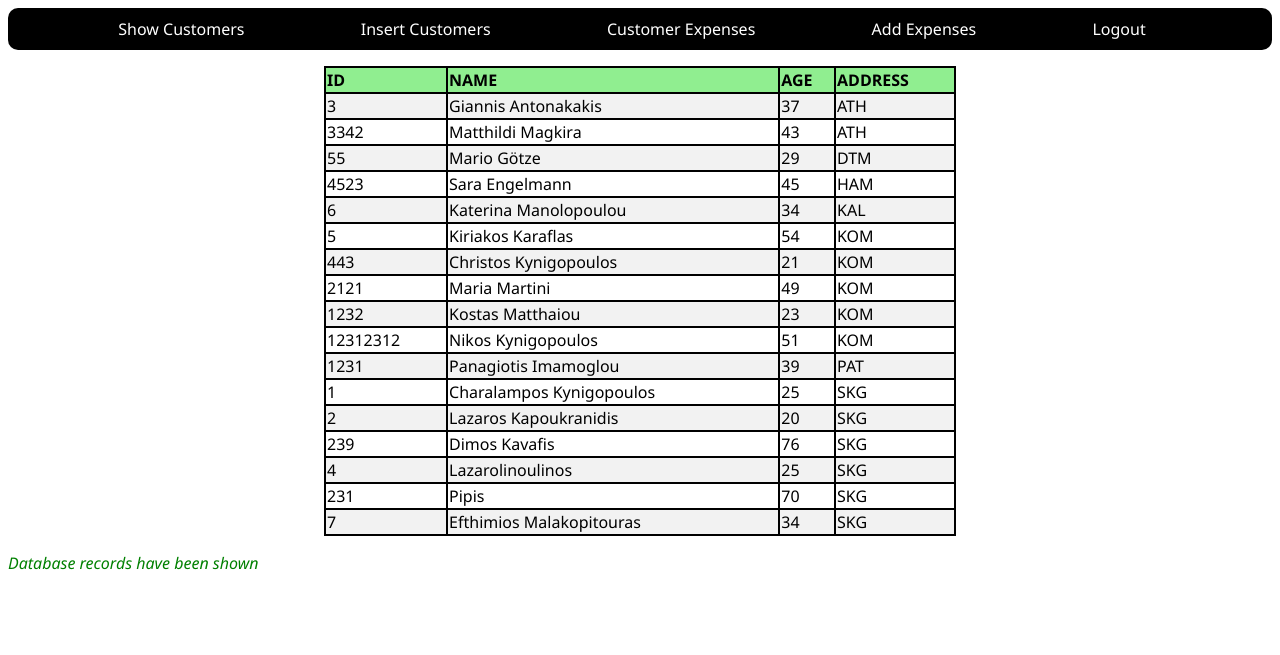
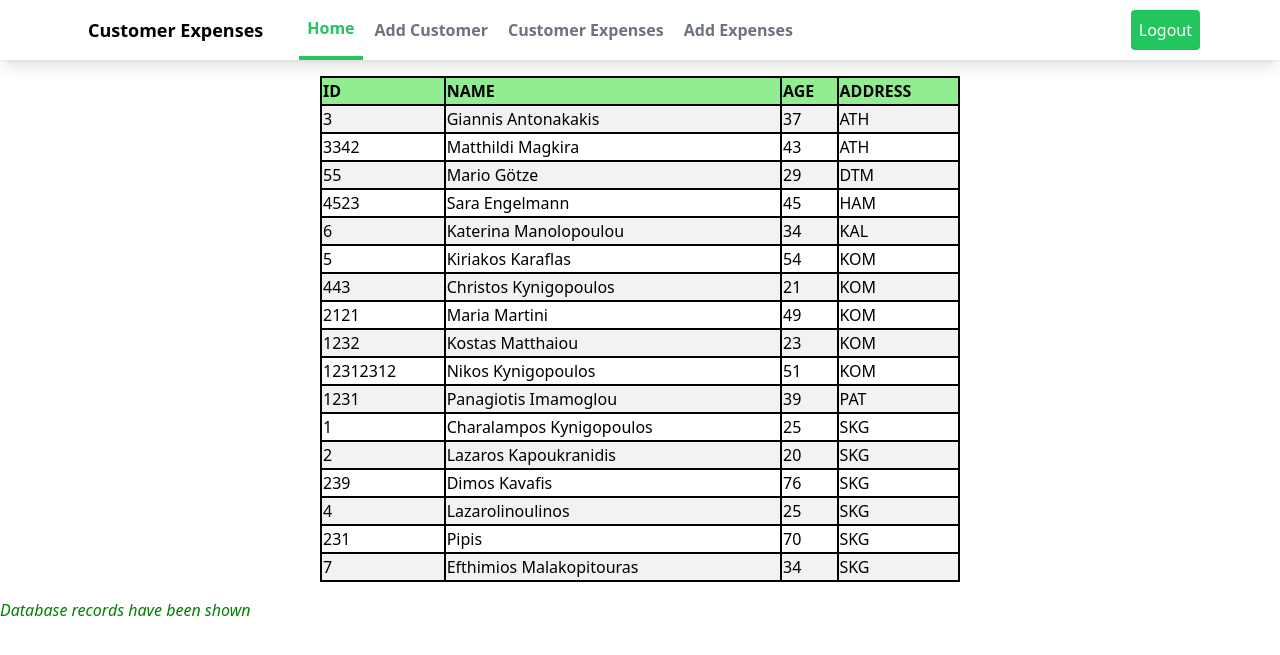
Before and after one commit to HarryKing87/Customer-Database, a PHP site: page /dashboard.php in a window 1280 px wide. Shown: the top 655 px of the page. Run offline with PHP 8.4, Linux system fonts and the light colour scheme; the visitor is signed in with stand-in values (Sample User, id 1); data comes from the database, SQL or seed files in the repository; data that the repository does not hold is empty; some libraries are stand-ins or nearby versions.

Commit message:
Added Mobile Version for dashboard with Tailwind

```diff
--- a/dashboard.php
+++ b/dashboard.php
@@ -13,17 +13,72 @@ if(!$_SESSION['username'])
     <meta http-equiv="X-UA-Compatible" content="IE=edge">
     <meta name="viewport" content="width=device-width, initial-scale=1.0">
     <link rel="stylesheet" href="CSS/dashboard.css">
-    <link href="https://unpkg.com/aos@2.3.1/dist/aos.css" rel="stylesheet">
-    <title>Document</title>
+    <script src="https://cdn.tailwindcss.com"></script>
+    <title>Dashboard | Customer Expenses</title>
 </head>
 <body>
-    <div class="container">
-            <li><a href="dashboard.php">Show Customers</a></li>
-            <li><a href="newCustomer.php">Insert Customers</a></li>
-            <li><a href="expenses.php">Customer Expenses</a></li>
-            <li><a href="addExpenses.php">Add Expenses</a></li>
-            <li name="logout"><a href="logout.php">Logout</a></li>
-    </div>
+
+<nav class="bg-black-500 shadow-lg dark:bg-gray-800">
+			<div class="max-w-6xl mx-auto px-4">
+				<div class="flex justify-between">
+					<div class="flex space-x-7">
+						<div>
+							<!-- Website Logo -->
+							<a href="dashboard.php" class="flex items-center py-4 px-2">
+								<span class="font-semibold text-lg  text-black dark:text-white">Customer Expenses</span>
+							</a>
+						</div>
+						<!-- Primary Navbar items -->
+						<div class="hidden md:flex items-center space-x-1">
+							<a href="dashboard.php" class="py-4 px-2 text-green-500 border-b-4 border-green-500 font-semibold ">Home</a>
+							<a href="newCustomer.php" class="py-4 px-2 text-gray-500 font-semibold hover:text-green-500 transition duration-300">Add Customer</a>
+							<a href="expenses.php" class="py-4 px-2 text-gray-500 font-semibold hover:text-green-500 transition duration-300">Customer Expenses</a>
+							<a href="addExpenses.php" class="py-4 px-2 text-gray-500 font-semibold hover:text-green-500 transition duration-300">Add Expenses</a>
+						</div>
+					</div>
+					<!-- Secondary Navbar items -->
+					<div class="hidden md:flex items-center space-x-3 " name = "logout">
+						<a href="logout.php" class="py-2 px-2 font-medium text-white bg-green-500 rounded hover:bg-green-400 transition duration-300">Logout</a>
+					</div>
+					<!-- Mobile menu button -->
+					<div class="md:hidden flex items-center">
+						<button class="outline-none mobile-menu-button">
+						<svg class=" w-6 h-6 text-black dark:text-white hover:text-green-500 "
+							x-show="!showMenu"
+							fill="none"
+							stroke-linecap="round"
+							stroke-linejoin="round"
+							stroke-width="2"
+							viewBox="0 0 24 24"
+							stroke="currentColor"
+						>
+							<path d="M4 6h16M4 12h16M4 18h16"></path>
+						</svg>
+					</button>
+					</div>
+				</div>
+			</div>
+			<!-- mobile menu -->
+			<div class="hidden mobile-menu">
+				<ul class="">
+					<li class="active"><a href="dashboard.php" class="block text-sm px-2 py-4 text-white bg-green-500 font-semibold">Home</a></li>
+					<li><a href="newCustomer.php" class="block text-sm px-2 py-4 hover:bg-green-500 transition duration-300">Add Customer</a></li>
+					<li><a href="expenses.php" class="block text-sm px-2 py-4 hover:bg-green-500 transition duration-300">Customer Expenses</a></li>
+					<li><a href="addExpenses.php" class="block text-sm px-2 py-4 hover:bg-green-500 transition duration-300">Add Expenses</a></li>
+					<li><a href="logout.php" class="block text-sm px-2 py-4 hover:bg-green-500 transition duration-300">Logout</a></li>
+                </ul>
+			</div>
+			<script>
+				const btn = document.querySelector("button.mobile-menu-button");
+				const menu = document.querySelector(".mobile-menu");
+
+				btn.addEventListener("click", () => {
+					menu.classList.toggle("hidden");
+				});
+			</script>
+		</nav>
+
+
 <div data-aos="fade-up" data-aos-duration="1500">
     <!--
     <button id="arrowDown">Sort Values</button>
@@ -104,7 +159,7 @@ if(!$_SESSION['username'])
     // --- END OF SORTING CODE
     $sql = "SELECT * FROM CUSTOMERS ORDER BY address ASC";
     $result = $db->query($sql);
-    echo "<table>
+    echo "<table class='table-auto'>
     <tr>
     <th>ID</th>
     <th>NAME</th>
@@ -137,10 +192,6 @@ if(!$_SESSION['username'])
     xhttp.setRequestHeader('Content-Type', 'application/');
     xhttp.send();
 </script>
-<script src="https://unpkg.com/aos@2.3.1/dist/aos.js"></script>
-<script>
-  AOS.init();
-</script>
 </div>
 </body>
 
```
